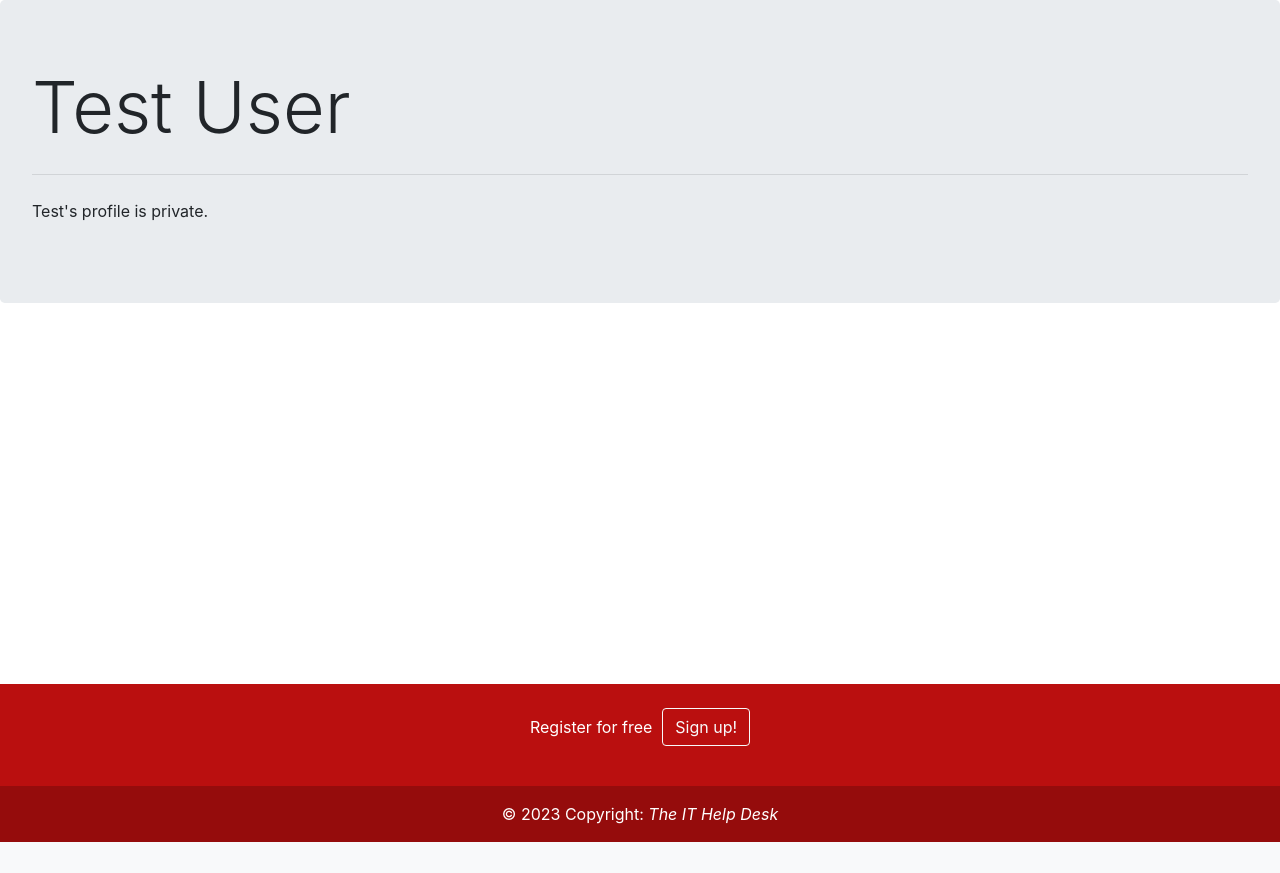
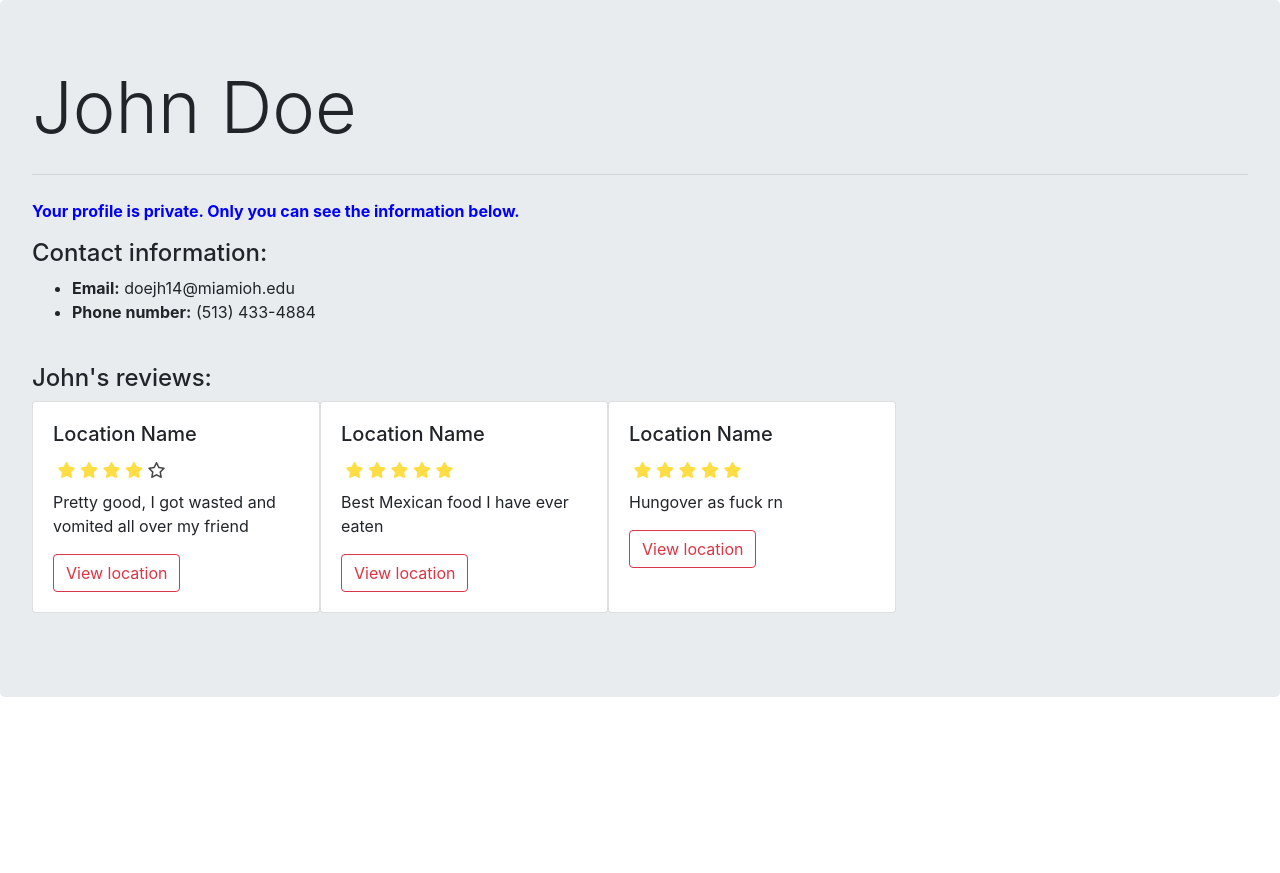
Before and after one commit to kleinjb25/MiamiInsider, a Flask app: page /profile/1 in a window 1280 px wide. Shown: the part 86-959 px from the top of the page. Before the commit the page ends 928 px from the top, so only its background shows below. Run offline with Flask 3, Linux system fonts and the light colour scheme; a user stored in the database is signed in; data comes from the database, SQL or seed files in the repository; some libraries are stand-ins or nearby versions; grey boxes are pictures that could not be loaded.

Commit message:
Updates to review functionality and profile

```diff
--- a/__init__.py
+++ b/__init__.py
@@ -33,14 +33,9 @@ with app.app_context():
 # PAGES BELOW
 # -----------------
 
-@app.route('/test')
-def test():
-    return render_template('test.html', form=ReviewForm())
-
 # Simply prints the list of current locations for now
 @app.route('/')
 def index():
-
     return render_template("index.html",
         locations=Location.query.all(),
         location_images=LocationImage.query.all(),
@@ -50,7 +45,7 @@ def index():
     )
 
 @app.route('/location_image/<int:id>')
-def location_image(id):
+def location_image(id: int):
     image = LocationImage.query.filter_by(location_id=id).first()
     response = make_response(image.data)
     response.headers.set('Content-Type', 'image/jpeg')
@@ -58,8 +53,6 @@ def location_image(id):
 
 
 # LOGIN/REGISTER STUFF BEGIN -------------------------
-
-# TODO: Profile page is currently incomplete
 
 # Login route
 @app.route('/login', methods=['GET', 'POST'])
@@ -152,7 +145,8 @@ def logout():
 @app.route('/profile/<int:id>')
 def profile(id: int):
     user = User.query.filter_by(id=id).first()
-    return render_template('profile.html', user=user, search_form=SearchForm())
+    reviews = Review.query.filter_by(user_id=id).all()
+    return render_template('profile.html', user=user, reviews=reviews, search_form=SearchForm())
 
 # Route to view and update account information
 @app.route('/account', methods=['GET', 'POST'])
@@ -160,7 +154,7 @@ def account():
     if session['logged_in']:
         user = User.query.filter_by(id=session['user_id']).first()
         if user == None:
-            session['logged_in'] = False
+            clear_login_session()
             flash('There was an error validating your login.', 'danger')
             return redirect(url_for('login'))
         else:
@@ -181,10 +175,7 @@ def account():
                 for error in form.errors:
                     flash(f'Error with {error} field', 'danger')
 
-            return render_template(
-                'account.html', user=user,
-                form=UpdateForm()
-            )
+            return render_template('account.html', user=user, form=UpdateForm())
     else:
         flash('You are not logged in.', 'danger')
         return redirect(url_for('login'))
@@ -234,33 +225,41 @@ def location(id: int):
     ctg = Category.query.filter_by(id=loc.category).first()
     reviews = Review.query.filter_by(location_id=id).all()
 
-    # Sample data
-    reviews_sample = [{
-        "id": 7, "user_id": 3, "location_id": 1, "rating": 3,
-        "text": "Pretty good, I got wasted and vomited on my friend"
-    }]
+    if loc != None and ctg != None:
+        return render_template(
+            'location.html',
+            location=loc,
+            category=ctg,
+            reviews=reviews,
+            form=ReviewForm(),
 
-    if loc != None and ctg != None:
-        return render_template('location.html', location=loc, category=ctg, reviews=reviews, form=ReviewForm(), search_form=SearchForm())
+            search_form=SearchForm()
+        )
     else:
         abort(404)
 
-# TODO: display reviews on profile
+# REVIEW STUFF ------------------------------
+
 @app.route('/post_review/<int:loc_id>', methods=['POST'])
 def post_review(loc_id: int):
     form = ReviewForm()
 
     if session['logged_in']:
         if form.validate_on_submit():
+            user = User.query.filter_by(id=session['user_id']).first()
+            loc = Location.query.filter_by(id=loc_id).first()
+            username = user.first_name + " " + user.last_name
+
             new_review = Review(
-                    user_id = session['user_id'],
-                    location_id = loc_id,
+                    user_id = user.id,
+                    user_name = username,
+                    location_id = loc.id,
+                    location_name = loc.name,
                     rating = form.rating.data,
                     text = form.text.data
                 )
 
             db.session.add(new_review)
-            loc = Location.query.filter_by(id=loc_id).first()
             if loc.avg_rating == None:
                 loc.avg_rating = new_review.rating
             else:
@@ -293,6 +292,9 @@ def del_review(id: int):
     else:
         abort(404)
     return redirect(url_for('location', id=loc_id))
+
+# REVIEW STUFF END ---------------------------
+
 
 # LOCATION MODIFIER STUFF ---------------------------
 
--- a/database/models.py
+++ b/database/models.py
@@ -12,7 +12,6 @@ class User(db.Model):
     last_name = db.Column(db.String(30), nullable=False)
     email = db.Column(db.String(60), unique=True, nullable=False)
     password = db.Column(db.String, nullable=False)
-    num_reviews = db.Column(db.Integer, nullable=False)
 
     phone = db.Column(db.String(14))
     private = db.Column(db.Boolean, nullable=False)
@@ -22,7 +21,6 @@ class User(db.Model):
         self.last_name = last_name
         self.email = email
         self.password = generate_password_hash(password)
-        self.num_reviews = 0
         self.phone = None
         self.private = True
 
@@ -86,7 +84,9 @@ class Review(db.Model):
 
     id = db.Column(db.Integer, primary_key=True)
     user_id = db.Column(db.Integer, db.ForeignKey('users.id'), nullable=False)  # Relational
+    user_name = db.Column(db.String(128), nullable=False)
     location_id = db.Column(db.Integer, db.ForeignKey('locations.id'), nullable=False)  # Relational
+    location_name = db.Column(db.String(80), nullable=False)
     rating = db.Column(db.Integer, nullable=False)
     text = db.Column(db.String(256))
 
--- a/database/sample_data/add_values.sql
+++ b/database/sample_data/add_values.sql
@@ -1,7 +1,8 @@
 -- Adds some sample values to the database
 
--- This user's password is 'password123'
-INSERT INTO users VALUES (1, 'Test', 'User', 'test@miamioh.edu', 'pbkdf2:sha256:260000$wmVhehZVBBrDErgB$0705ae78c87fb6ac8487724fdcfe5193cec39ce6c3f930455c435d052277329e', 0, NULL, 1);
+-- The user passwords are 'password123'
+INSERT INTO users VALUES (1, 'John', 'Doe', 'doejh14@miamioh.edu', 'pbkdf2:sha256:260000$wmVhehZVBBrDErgB$0705ae78c87fb6ac8487724fdcfe5193cec39ce6c3f930455c435d052277329e', '(513) 433-4884', 1);
+INSERT INTO users VALUES (2, 'Mary', 'Smith', 'smithma@miamioh.edu', 'pbkdf2:sha256:260000$wmVhehZVBBrDErgB$0705ae78c87fb6ac8487724fdcfe5193cec39ce6c3f930455c435d052277329e', '(812) 498-1193', 1);
 
 INSERT INTO categories VALUES (1, 'Restaurants', 'utensils');
 INSERT INTO categories VALUES (2, 'Clinics', 'suitcase-medical');
@@ -25,10 +26,10 @@ INSERT INTO locations VALUES (2, 'Brick Street Bar', '36 E High St, Oxford, OH 4
     'brickstreet513@gmail.com', '(513) 280-6341', 2, 4, 3);
 
 -- Reviews for Fiesta Charra
-INSERT INTO reviews VALUES (1, 1, 1, 4, 'Pretty good, I got wasted and vomited all over my friend');
-INSERT INTO reviews VALUES (2, 1, 1, 2, 'Their service is subpar');
-INSERT INTO reviews VALUES (3, 1, 1, 5, 'Best Mexican food I have ever eaten');
+INSERT INTO reviews VALUES (1, 1, 'John Doe', 1, 'Fiesta Charra', 4, 'Pretty good, I got wasted and vomited all over my friend');
+INSERT INTO reviews VALUES (2, 2, 'Mary Smith', 1, 'Fiesta Charra', 2, 'Their service is subpar');
+INSERT INTO reviews VALUES (3, 1, 'John Doe', 1, 'Fiesta Charra', 5, 'Best Mexican food I have ever eaten');
 
 -- Reviews for Fiesta Charra
-INSERT INTO reviews VALUES (4, 1, 2, 3, 'It''s a decent place, I don''t really get what all the excitement is about though.');
-INSERT INTO reviews VALUES (5, 1, 2, 5, 'Hungover as fuck rn');
+INSERT INTO reviews VALUES (4, 2, 'Mary Smith', 2, 'Brick Street Bar', 3, 'It''s a decent place, I don''t really get what all the excitement is about though.');
+INSERT INTO reviews VALUES (5, 1, 'John Doe', 2, 'Brick Street Bar', 5, 'Hungover as fuck rn');
--- /dev/null
+++ b/static/stars.css
@@ -0,0 +1,50 @@
+div.stars {
+    width: 120px;
+    display: inline-block;
+}
+
+input.star {
+    display: none;
+}
+
+label.star {
+    float: right;
+    padding: 2px;
+    font-size: 16px;
+    color: #444;
+    transition: all 200ms;
+}
+
+label.star-static-full~label.star-static-full:before {
+    font-size: 16px;
+    content: '\f005';
+    color: #FD4;
+    font-family: FontAwesome;
+}
+
+label.star-static {
+    font-size: 16px;
+    content: '\f005';
+    color: #444;
+    font-family: FontAwesome;
+}
+
+label.star-static:before {
+    content: '\f006';
+    font-family: FontAwesome;
+}
+
+input.star:checked~label.star:before {
+    content: '\f005';
+    color: #FD4;
+    transition: all 250ms;
+}
+
+label.star:hover {
+    transform: scale(1.1);
+}
+
+label.star:before {
+    content: '\f006';
+    font-family: FontAwesome;
+}
--- a/static/style.css
+++ b/static/style.css
@@ -25,7 +25,13 @@ div.scroll-container {
 }
 
 /* For rating coloring */
-span.bg-secondary, span.bg-danger, span.bg-warning, span.bg-success {
+span.review-None { background-color: grey; }
+span.review-1 { background-color: red; }
+span.review-2 { background-color: rgb(205, 133, 0); }
+span.review-3 { background-color: #adad00; }
+span.review-4 { background-color: #68cd32; }
+span.review-5 { background-color: green; }
+span.review-None, span.review-1, span.review-2, span.review-3, span.review-4, span.review-5 {
     padding: 1px 4px;
     border-radius: 6px;
     color: white;
--- a/templates/profile.html
+++ b/templates/profile.html
@@ -2,6 +2,7 @@
 <html lang="en">
     <head>
         {% include 'utils/header-template.html' %}
+        <link rel="stylesheet" href="{{ url_for('static', filename='stars.css') }}">
         <title>Profile - {{ user.first_name }} {{ user.last_name }}</title>
     </head>
     <body>
@@ -13,9 +14,14 @@
             <h2 class="display-3">{{ user.first_name }} {{ user.last_name }}</h2>
             <!-- Will be able to set email private -->
             <hr class="my-4">
-            {% if user.private %}
-                <p>{{user.first_name}}'s profile is private.</p>
-            {% else %}
+            {% if session.user_id == user.id and user.private or user.private == False %}
+
+                {% if session.user_id == user.id %}
+                    <p style="font-weight:bold;color:blue">
+                        Your profile is private. Only you can see the information below.
+                    </p>
+                {% endif %}
+
                 <h4 class="display-6">Contact information:</h4>
                 <ul>
                     <li><strong>Email:</strong> {{ user.email }}</li>
@@ -23,16 +29,27 @@
                 </ul>
                 <br>
                 <h4 class="display-6">{{ user.first_name }}'s reviews:</h4>
-                <div class="scroll-container suggested-container">
-                    <div class="card" style="width: 18rem;">
+                <div class="wrap-container">
+                    {% for review in reviews %}
+                    <div class="card" style="width: 18rem;margin-bottom: 20px;">
                         <div class="card-body">
-                            <h5 class="card-title">Brick Street Bar</h5>
-                            <p><strong>Rating:</strong> 4.2/5</p>
-                            <p class="card-text">My review text</p>
-                            <a href="#" class="btn btn-outline-danger">View location</a>
+                            <h5 class="card-title">Location Name</h5>
+                            <div class="stars">
+                                {% for i in range(review.rating+1) %}
+                                    <label class="star-static-full"></label>
+                                {% endfor %}
+                                {% for i in range(5-review.rating) %}
+                                    <label class="star-static"></label>
+                                {% endfor %}
+                            </div>
+                            <p class="card-text">{{ review.text }}</p>
+                            <a href="{{ url_for('location', id=review.location_id) }}" class="btn btn-outline-danger">View location</a>
                         </div>
                     </div>
+                    {% endfor %}
                 </div>
+            {% else %}
+                <p>{{user.first_name}}'s profile is private.</p>
             {% endif %}
         </div>
         {% include 'utils/footer.html' %}
```
Also changed, not shown: templates/account.html (+11 -6 lines), templates/index.html (+1 -6 lines), templates/location.html (+9 -43 lines), templates/test.html (deleted, +0 -71 lines), database/database.db.
